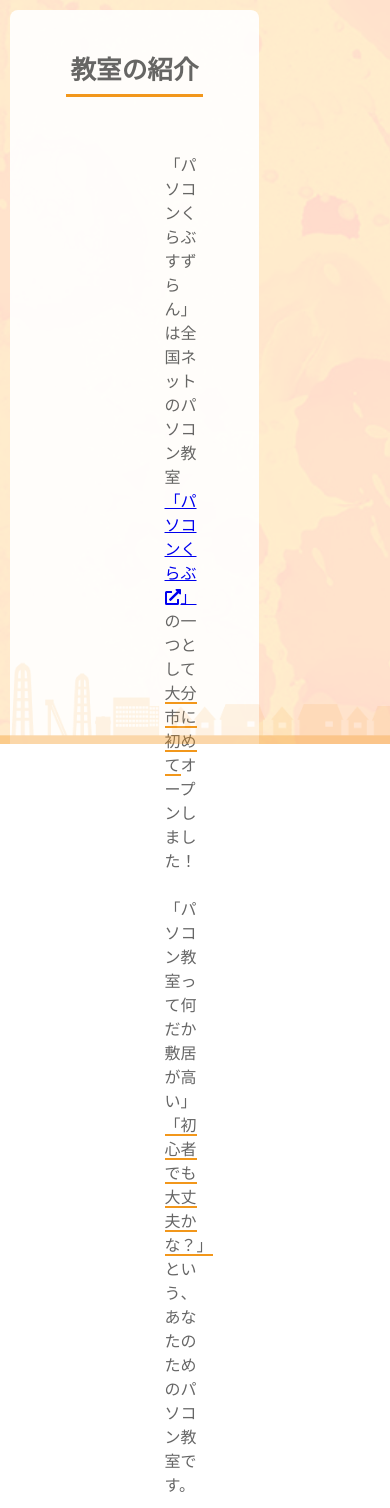
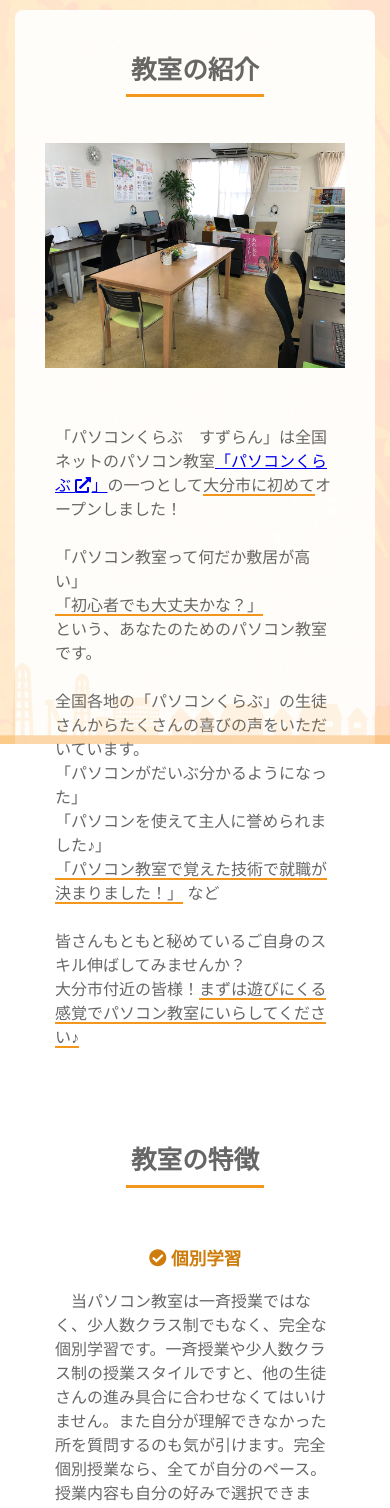
Before and after one commit to KounoTaihei/suzuran-next, a Next.js app: page / in a window 390 px wide. Shown: the part 100-1608 px from the top of the page. Built offline with nearby package versions, Linux system fonts and the light colour scheme.

Commit message:
レスポンシブ対応

```diff
--- a/pages/index.tsx
+++ b/pages/index.tsx
@@ -90,7 +90,7 @@
         {items.map((item, i) =>
           <li key={i} className={styles.detail_item}>
             <p className={styles.detail_item_title}><FontAwesomeIcon icon={faCheckCircle} /> {item.title}</p>
-            <p className={styles.detail_item_content}>
+            <p>
                 {item.content}
             </p>
           </li>
--- a/styles/Content.module.scss
+++ b/styles/Content.module.scss
@@ -28,17 +28,12 @@
         }
 
         .image_field {
-            width: 50%;
             padding: 30px;
             text-align: center;
         }
 
         .text_field {
             padding: 15px 30px;
-
-            &.flex {
-                width: 50%;
-            }
         }
     }
 
@@ -54,3 +49,44 @@
         }
     }
 }
+
+@media screen and (min-width: 540px) {
+    .content_body {
+        .image_field {
+            width: 50%;
+        }
+
+        .text_field.flex {
+            width: 50%;
+        }
+    }
+}
+
+@media screen and (max-width: 540px) {
+    .content {
+        padding: 10px;
+        margin: 10px 0;
+
+        .content_body {
+            padding: 0;
+
+            &.flex {
+                flex-direction: column;
+            }
+
+            .image_field {
+                width: 100%;
+                padding: 20px;
+            }
+
+            .text-field {
+                padding: 0;
+                width: 100%;
+
+                &.flex {
+                    width: 100%;
+                }
+            }
+        }
+    }
+}
--- a/styles/Index.module.scss
+++ b/styles/Index.module.scss
@@ -14,10 +14,12 @@
                 font-size: 1.1em;
                 font-weight: bold;
             }
-
-            .detail_item_content {
-                margin-left: 20px;
-            }
         }
     }
 }
+
+@media screen and (max-width: 540px) {
+    .detail_item_title {
+        text-align: center;
+    }
+}
--- a/styles/Main.module.scss
+++ b/styles/Main.module.scss
@@ -1,3 +1,4 @@
+@media screen and (min-width: 540px) {
     .main {
         padding: 20px;
         margin-bottom: 20px;
@@ -18,13 +19,13 @@
             display: none;
         }
     }
+}
 
 @media screen and (max-width: 540px) {
     .main {
-        padding: 10px;
+        padding: 15px;
 
         .main_body {
-            flex-direction: column;
             width: 100%;
 
             .main_content {
@@ -51,9 +52,10 @@
             z-index: 100;
             opacity: 0;
             visibility: hidden;
-            transition: 0.3s;
+            transition-duration: .3s;
 
             &.active {
+                transition: .3s;
                 opacity: 0.8;
                 visibility: visible;
             }
--- a/styles/Subcontent.module.scss
+++ b/styles/Subcontent.module.scss
@@ -100,3 +100,9 @@
         }
     }
 }
+
+@media screen and (max-width: 540px) {
+    .sub_content {
+        padding: 5px;
+    }
+}
```
Lines whose indentation alone changed are shown as unchanged.
